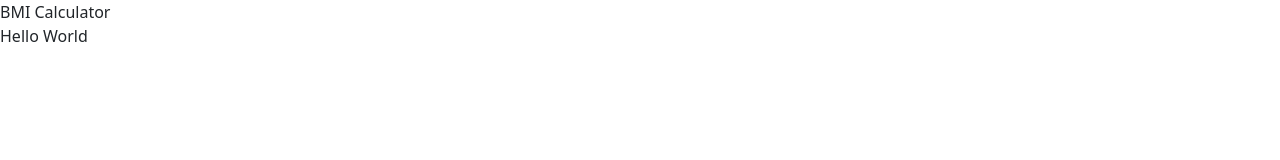
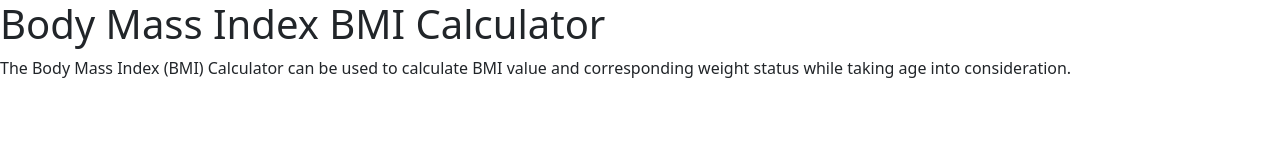
Before and after one commit to i-naeem/bmi-calculator, a website built with Vite: page index.html in a window 1280 px wide. Built offline with nearby package versions, Linux system fonts and the light colour scheme.

Commit message:
:sparkles: add title and descriptioN

```diff
--- a/index.html
+++ b/index.html
@@ -16,9 +16,23 @@
     <title>Calculate your Body Mass Index by BMI Calculator</title>
   </head>
   <body>
-    <header>BMI Calculator</header>
-    <main>Hello World</main>
-    <footer></footer>
+    <main>
+      <!-- Name -->
+      <section>
+        <h1>Body Mass Index BMI Calculator</h1>
+        <p>
+          The Body Mass Index (BMI) Calculator can be used to calculate BMI
+          value and corresponding weight status while taking age into
+          consideration.
+        </p>
+      </section>
+
+      <!-- Calculator -->
+      <section></section>
+
+      <!-- Article -->
+      <section></section>
+    </main>
     <script type="module" src="/main.js"></script>
   </body>
 </html>
```
